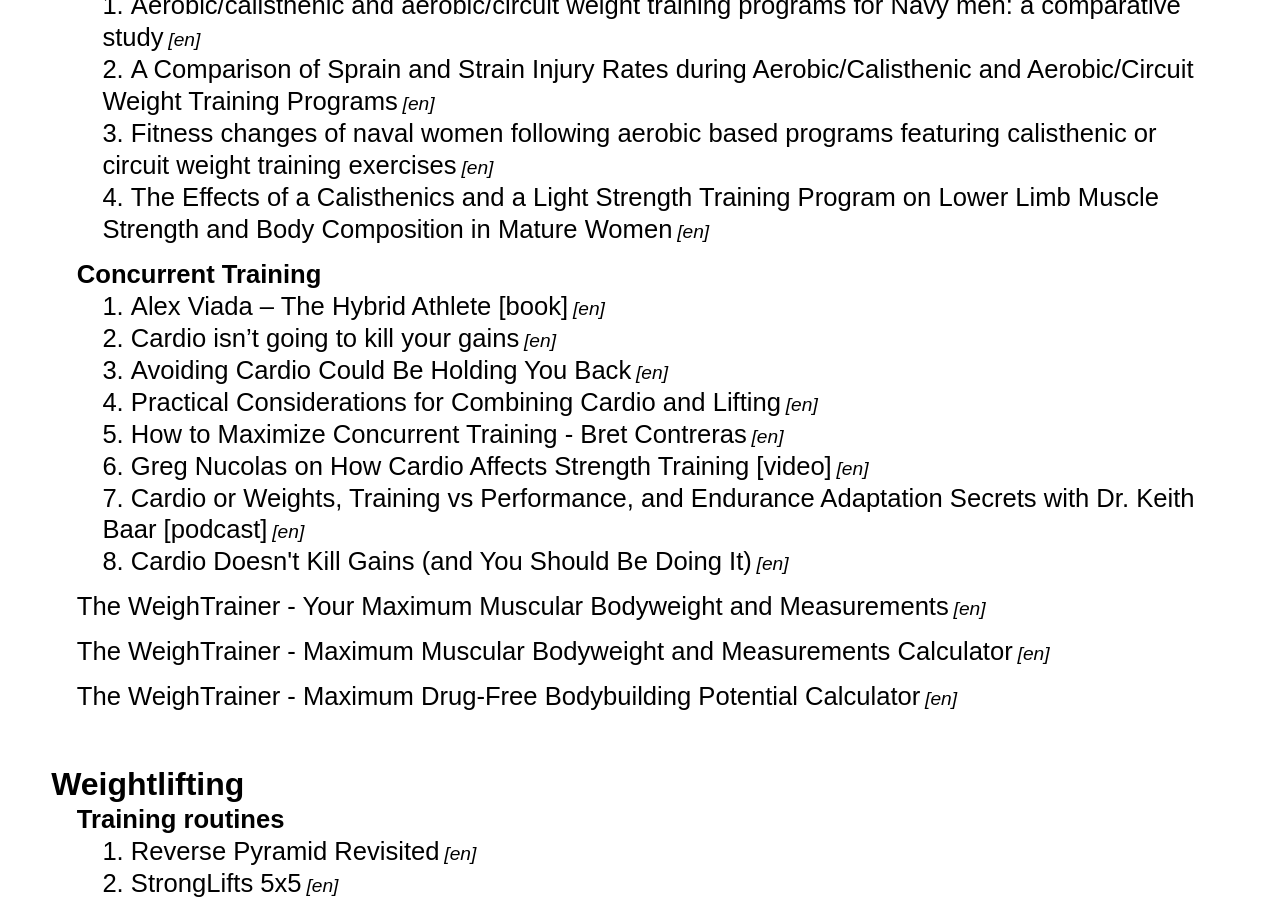
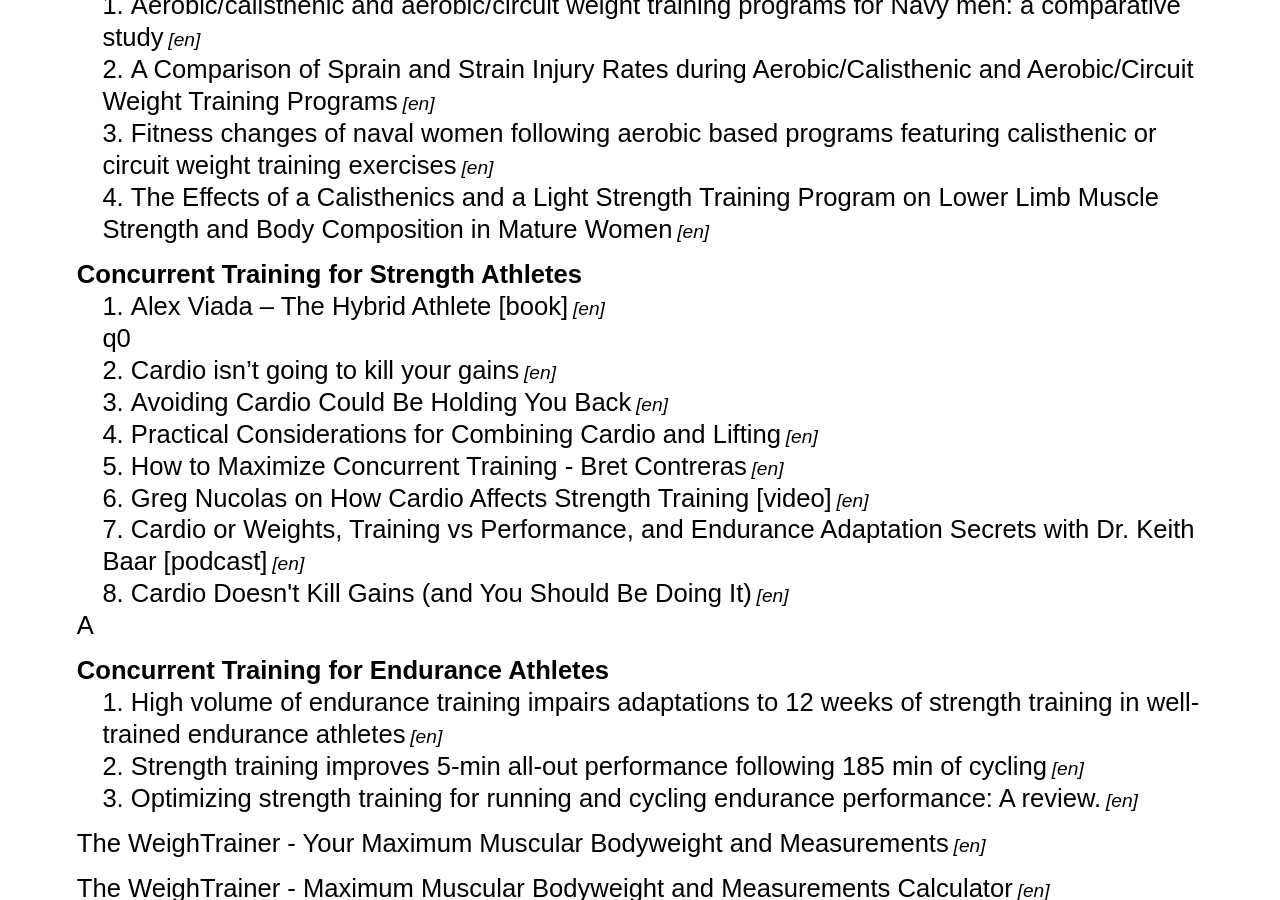
Before and after one commit to kamilogorek/kamilogorek, a Jekyll site: the page built from training.md, in a window 1280 px wide and 900 px high, scrolled down 981 px. Built offline with Jekyll 4.4.1, drawn with Linux system fonts in a browser that asks for light colours.

Commit message:
[sport] Concurrent training for endurance athletes

```diff
--- a/training.md
+++ b/training.md
@@ -53,10 +53,11 @@
                 </ol>
             </dd>
 
-            <dt>Concurrent Training</dt>
+            <dt>Concurrent Training for Strength Athletes</dt>
             <dd>
                 <ol>
                     <li data-lang="en"><a href="http://www.store.jtsstrength.com/resources/hybrid-athlete">Alex Viada – The Hybrid Athlete [book]</a></li>
+                    q0
                     <li data-lang="en"><a href="http://www.strengtheory.com/cardio-hypertrophy/">Cardio isn’t going to kill your gains</a></li>
                     <li data-lang="en"><a href="http://www.strengtheory.com/avoiding-cardio-could-be-holding-you-back/">Avoiding Cardio Could Be Holding You Back</a></li>
                     <li data-lang="en"><a href="http://www.strengtheory.com/practical-considerations-for-combining-cardiovascular-training-and-lifting/">Practical Considerations for Combining Cardio and Lifting</a></li>
@@ -64,6 +65,15 @@
                     <li data-lang="en"><a href="https://youtu.be/U5fwt9yVl9s">Greg Nucolas on How Cardio Affects Strength Training [video]</a></li>
                     <li data-lang="en"><a href="https://itunes.apple.com/pl/podcast/well-traveled-wellness-podcast/id924030061?mt=2&i=337339168">Cardio or Weights, Training vs Performance, and Endurance Adaptation Secrets with Dr. Keith Baar [podcast]</a></li>
                     <li data-lang="en"><a href="http://breakingmuscle.com/hypertrophy/cardio-doesnt-kill-gains-and-you-should-be-doing-it">Cardio Doesn't Kill Gains (and You Should Be Doing It)</a></li>
+                </ol>
+            </dd>A
+
+            <dt>Concurrent Training for Endurance Athletes</dt>
+            <dd>
+                <ol>
+                    <li data-lang="en"><a href="http://t063.camel.ntupes.edu.tw/ezcatfiles/t063/download/attdown/0/strength%20endurance%20training%20EJAP%202011%20Ronnestad.pdf">High volume of endurance training impairs adaptations to 12 weeks of strength training in well-trained endurance athletes</a></li>
+                    <li data-lang="en"><a href="http://brage.bibsys.no/xmlui/bitstream/handle/11250/170817/Raastad%20ScandJMedSciSport%202011.pdf?sequence=1">Strength training improves 5-min all-out performance following 185 min of cycling</a></li>
+                    <li data-lang="en"><a href="http://www.researchgate.net/publication/255692648_Optimizing_strength_training_for_running_and_cycling_endurance_performance_A_review">Optimizing strength training for running and cycling endurance performance: A review.</a></li>
                 </ol>
             </dd>
 
```
